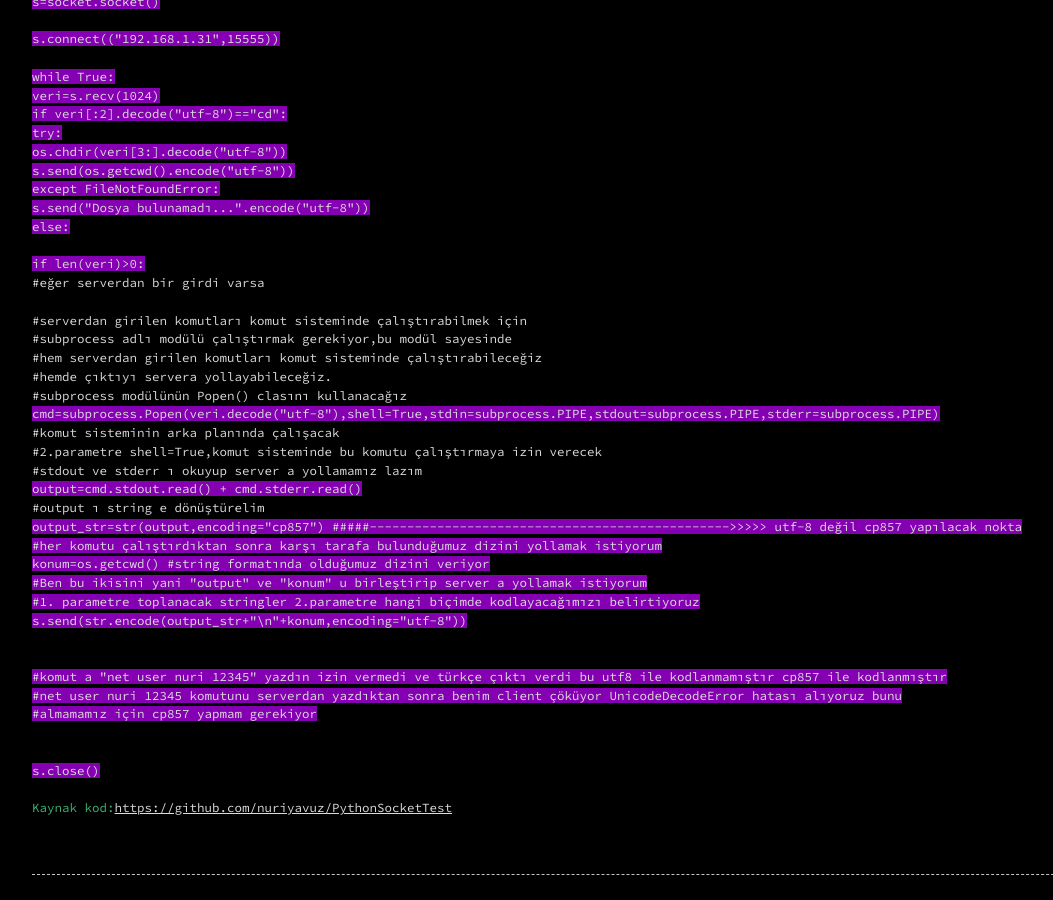
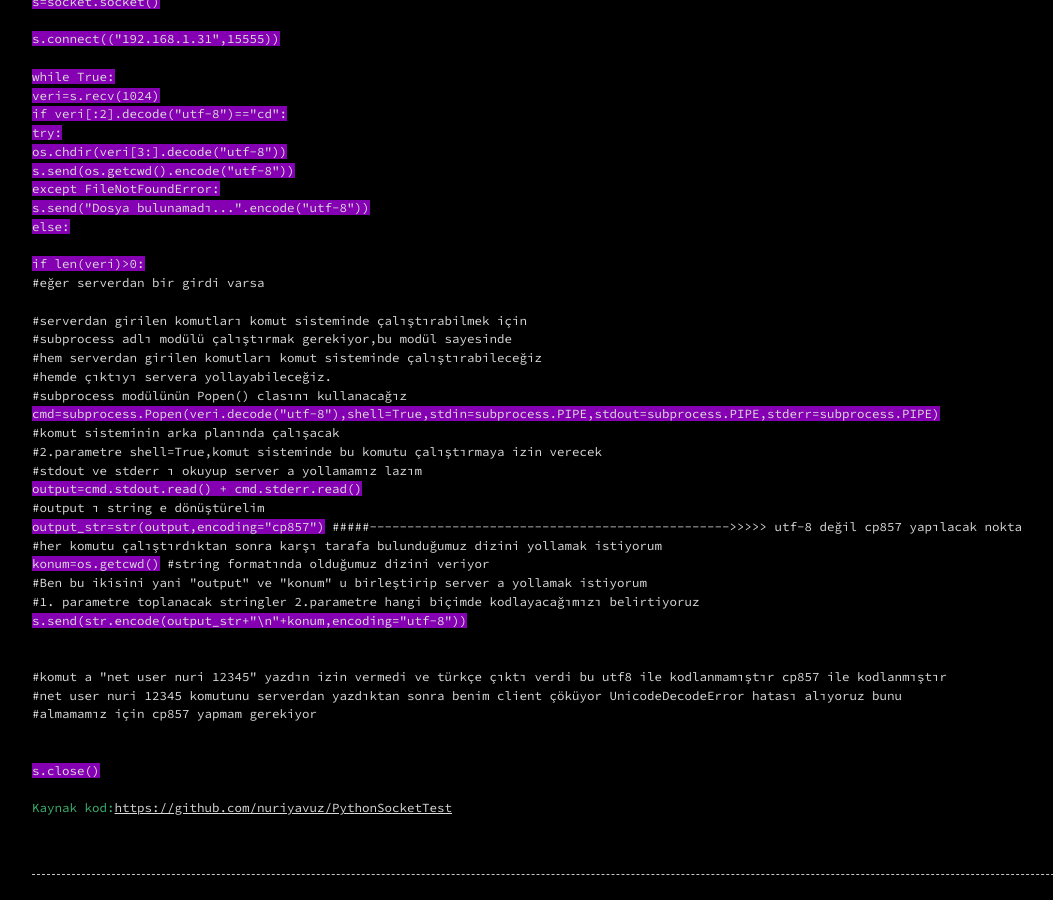
Before and after one commit to emredurmaz4/cosmosofcyberspace.github.io, a Jekyll site: the page socket4.html, which Jekyll copies as it is, in a window 1280 px wide and 900 px high, scrolled down 1177 px. Shown: the whole window, without its empty margins (32-1085 px from the left). Built offline with Jekyll 4.4.1, drawn with Linux system fonts in a browser that asks for light colours.

Commit message:
Update socket4.html

```diff
--- a/socket4.html
+++ b/socket4.html
@@ -101,7 +101,7 @@ Gelen veriyi işlemek ve cmd komutlarını çalıştırmak   server.py  ##</br>
             #stdout ve stderr ı okuyup server a yollamamız lazım</br>
 <span style="background:#8600b3">            output=cmd.stdout.read() + cmd.stderr.read()</span></br>
             #output ı string e dönüştürelim</br>
-<span style="background:#8600b3">            output_str=str(output,encoding="cp857")  #####------------------------------------------------>>>>> utf-8 değil cp857 yapılacak nokta</br>
+<span style="background:#8600b3">            output_str=str(output,encoding="cp857")</span>  #####------------------------------------------------>>>>> utf-8 değil cp857 yapılacak nokta</br>
             #her komutu çalıştırdıktan sonra karşı tarafa bulunduğumuz dizini yollamak istiyorum</br>
 <span style="background:#8600b3">            konum=os.getcwd()</span> #string formatında olduğumuz dizini veriyor</br>
             #Ben bu ikisini yani "output" ve "konum"  u birleştirip server a yollamak istiyorum</br>
```
